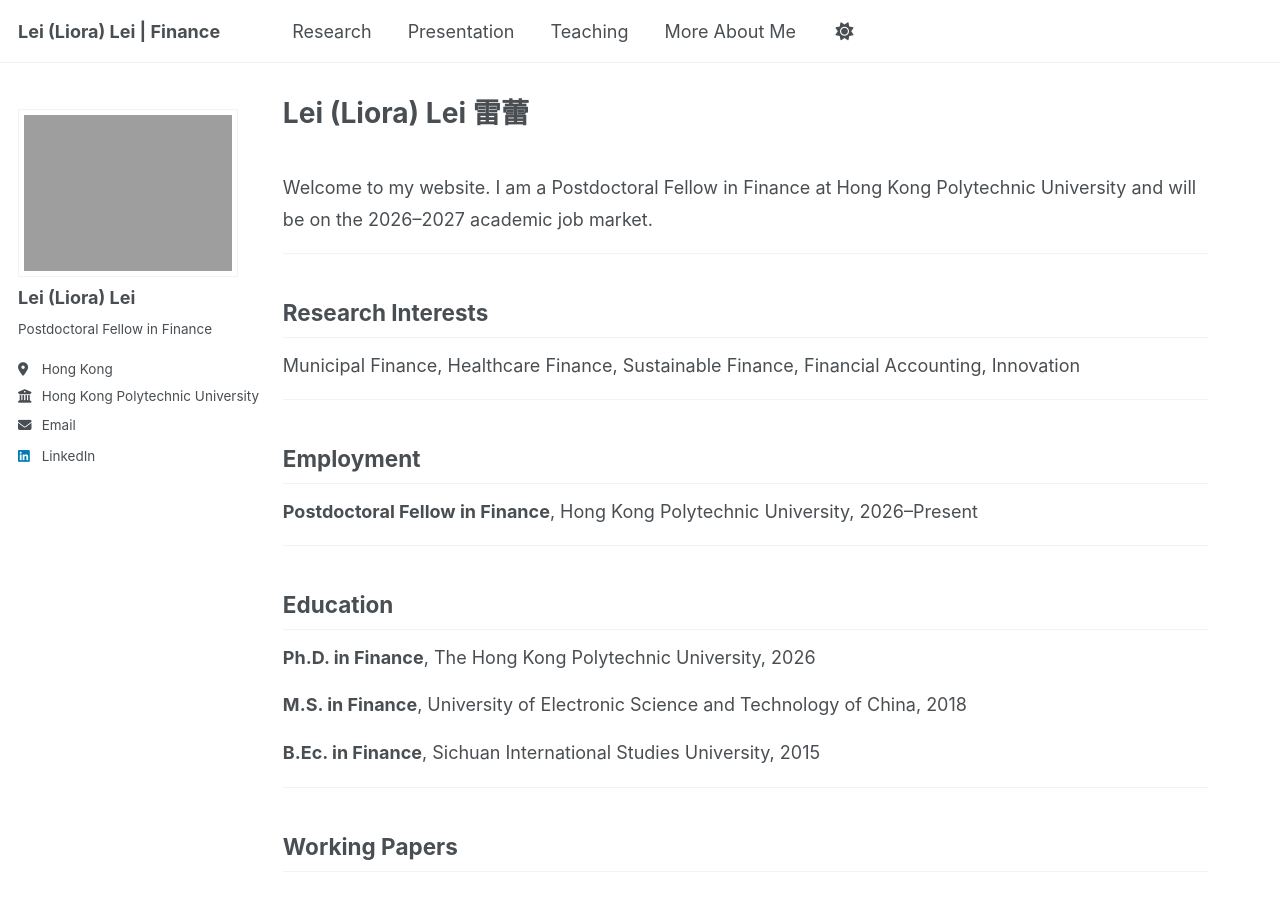
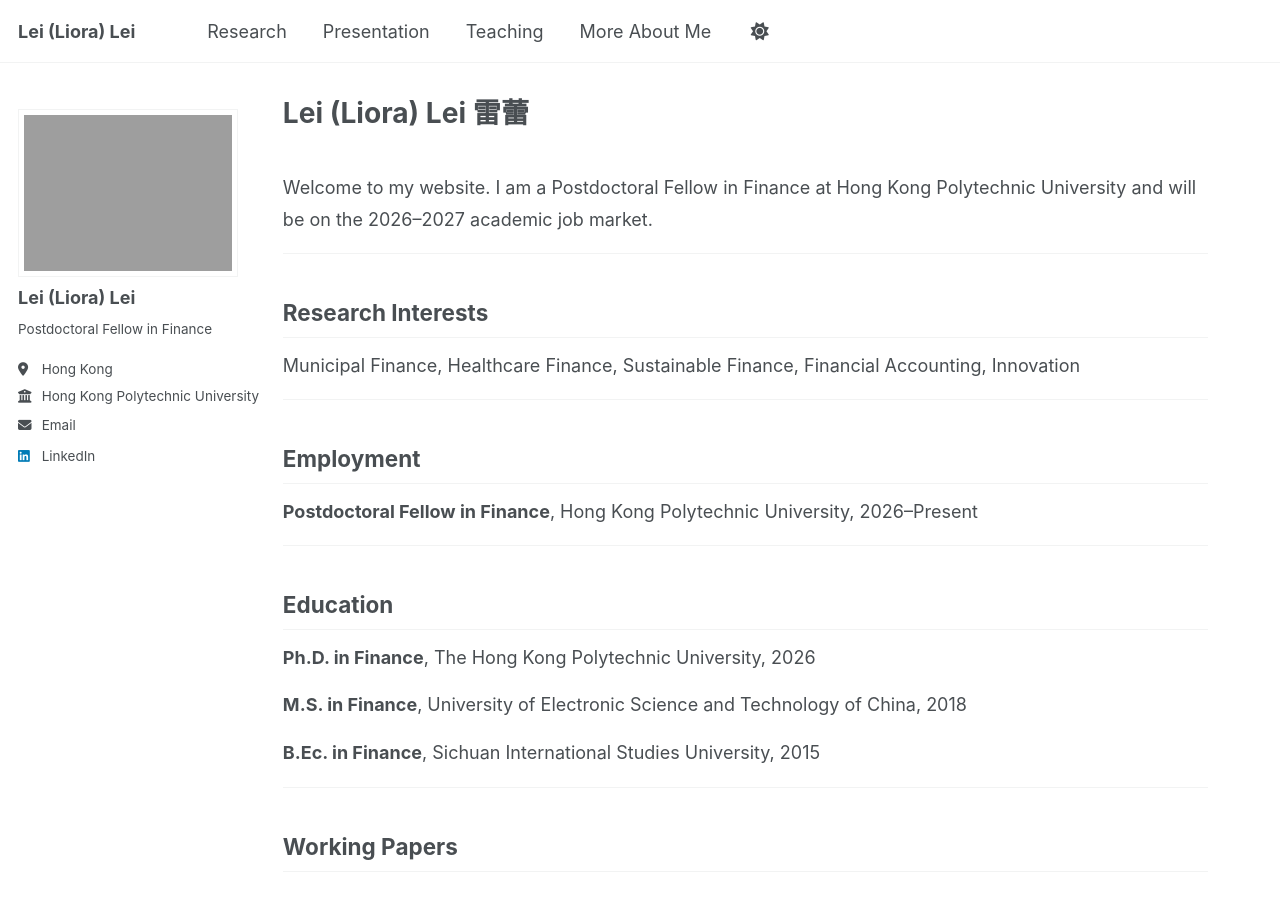
Before and after one commit to Liora-Lei/Lei-Lei, a Jekyll site: the page built from _pages/about.md, in a window 1280 px wide and 900 px high. Built offline with Jekyll 4.4.1, drawn with Linux system fonts in a browser that asks for light colours; a script that is not in the unit is left out.

Commit message:
Remove Finance suffix from site name

```diff
--- a/_config.yml
+++ b/_config.yml
@@ -9,7 +9,7 @@
 # Basic Site Settings
 locale                   : "en-US"
 site_theme               : "default" # Currently available options are "default", "air"
-title                    : "Lei (Liora) Lei | Finance"
+title                    : "Lei (Liora) Lei"
 title_separator          : "-"
 name                     : &name "Lei (Liora) Lei"
 description              : &description "Lei Lei (Liora Lei) is a Postdoctoral Fellow in Finance at Hong Kong Polytechnic University and is on the 2026–2027 academic job market."
```
